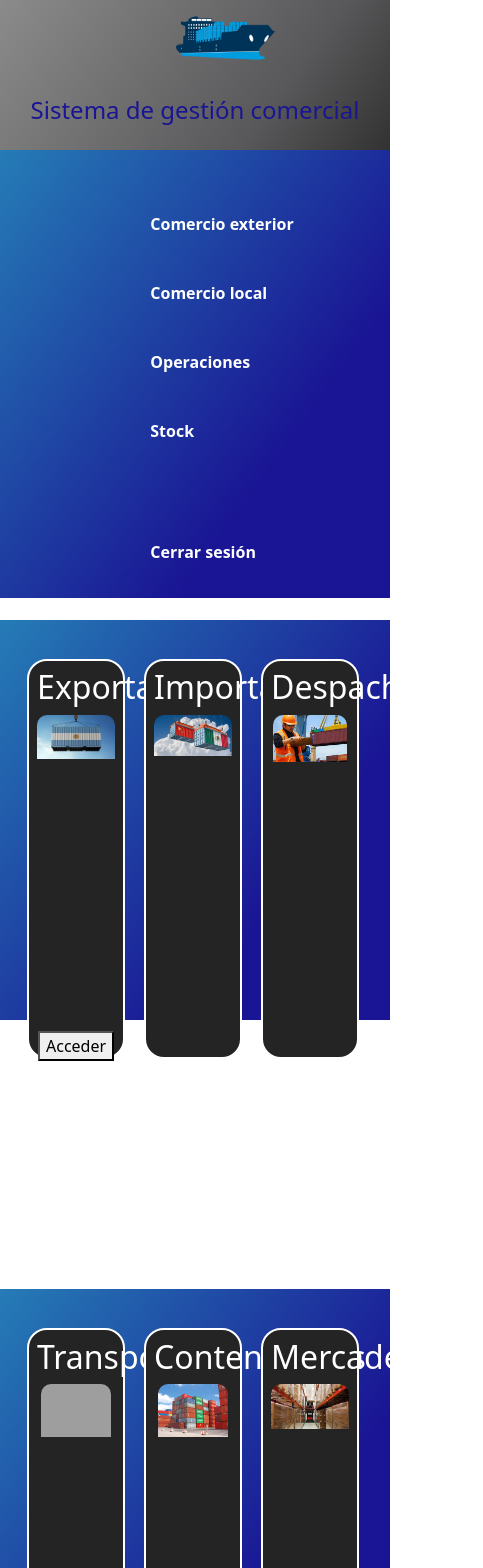
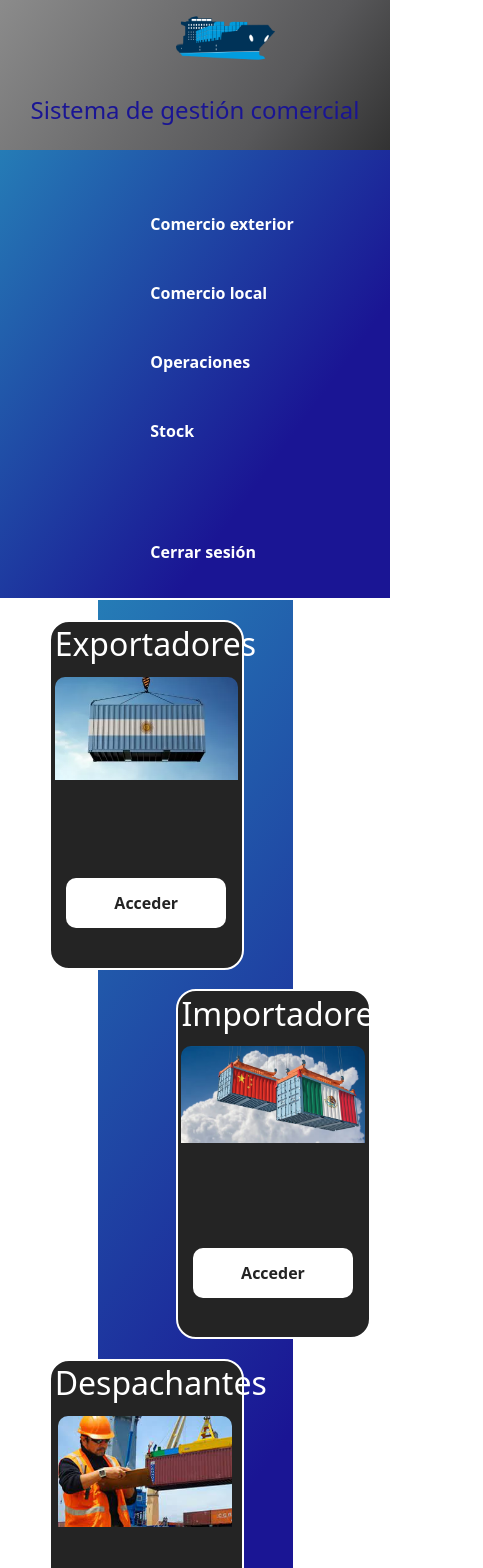
Before and after one commit to Daniela2-1998/ComexApp-web, a React (Create React App) app: page /comercio-exterior/1/1/1/1 in a window 390 px wide. Shown: the top 1568 px of the page, 483 px wide, since content can reach past the window. Built offline with nearby package versions, Linux system fonts and the light colour scheme; grey boxes are pictures that could not be loaded.

Commit message:
sección comercio exterior listo

```diff
--- /dev/null
+++ b/src/components/ElementosComercio.js
@@ -0,0 +1,189 @@
+import styled from "styled-components";
+
+
+const ContenedorOpciones = styled.div`
+  width: 100%;
+  height: 650px;
+  margin-top: 5%;
+
+
+  @media (max-width: 900px) {
+    height: 1300px;
+    margin-top: 0%;
+  }
+`;
+
+
+const EspacioDeOpciones = styled.div`
+  width: 100%;
+  height: 400px;
+  background: -webkit-linear-gradient(144deg,#1A1594, #1A1594 30%,#257cb6);
+  display: flex;
+
+
+  @media (max-width: 1100px) {
+    height: 300px;
+  }
+
+  @media (max-width: 900px) {
+    width: 50%;
+    height: 1300px;
+    margin-left: 25%;
+    display: flex;
+    flex-direction: column;
+  }
+
+
+  @media (max-width: 700px) {
+    width: 50%;
+    height: 1300px;
+    margin-left: 25%;
+    display: flex;
+    flex-direction: column;
+  }
+`;
+
+
+const CardOpcion1 = styled.div`
+  width: 25%;
+  height: 400px;
+  margin-top: 10%;
+  margin-left: 7%;
+  padding: 2%;
+  border: 2px solid #fff;
+  border-radius: 20px;
+  position: absolute;
+  background-color: #242424;
+
+
+  @media (max-width: 900px) {
+    height: 350px;
+    width: 65%;
+    margin-left: -25%;
+    position: relative;
+  }
+
+  @media (max-width: 700px) {
+    height: 350px;
+    width: 85%;
+  }
+
+  @media (max-width: 550px) {
+    height: 350px;
+    width: 95%;
+  }
+
+  @media (max-width: 500px) {
+    height: 350px;
+    width: 100%;
+  }
+`;
+
+const CardOpcion2 = styled.div`
+  width: 25%;
+  height: 400px;
+  margin-top: 10%;
+  margin-left: 37%;
+  padding: 2%;
+  border: 2px solid #fff;
+  border-radius: 20px;
+  position: absolute;
+  background-color: #242424;
+
+
+  @media (max-width: 900px) {
+    height: 350px;
+    width: 65%;
+    margin-left: 65%;
+    position: relative;
+  }
+
+  @media (max-width: 700px) {
+    height: 350px;
+    width: 85%;
+    margin-left: 55%;
+  }
+
+  @media (max-width: 550px) {
+    height: 350px;
+    width: 95%;
+    margin-left: 40%;
+  }
+
+  @media (max-width: 500px) {
+    height: 350px;
+    width: 100%;
+  }
+`;
+
+
+const CardOpcion3 = styled.div`
+  width: 25%;
+  height: 400px;
+  margin-top: 10%;
+  margin-left: 67%;
+  padding: 2%;
+  border: 2px solid #fff;
+  border-radius: 20px;
+  position: absolute;
+  background-color: #242424;
+
+
+  @media (max-width: 900px) {
+    height: 350px;
+    width: 65%;
+    margin-left: -25%;
+    position: relative;
+  }
+
+  @media (max-width: 700px) {
+    height: 350px;
+    width: 85%;
+  }
+
+  @media (max-width: 550px) {
+    height: 350px;
+    width: 95%;
+  }
+
+  @media (max-width: 500px) {
+    height: 350px;
+    width: 100%;
+  }
+`;
+
+
+
+const CardOpcionTitulo = styled.h3`
+  font-size: 2rem;
+  color: #fff;
+  text-align: center;
+`;
+
+
+const CardBoton = styled.button`
+  width: 84%;
+  height: 50px;
+  margin-top: -25%;
+  margin-left: -42%;
+  position: absolute;
+  border-radius: 10px;
+  border: none;
+  background: #fff;
+  color: #242424;
+  font-weight: bold;
+
+  &:hover {
+    background: #cecdcd;
+    color: #090909;
+    font-weight: bolder;
+    font-size: large;
+  }
+
+
+  @media (max-width: 1100px) {
+    margin-top: -60%;
+  }
+`;
+
+export {ContenedorOpciones, EspacioDeOpciones, CardOpcion1, CardOpcion2, CardOpcion3, CardOpcionTitulo, CardBoton};
--- a/src/css/Comercio.css
+++ b/src/css/Comercio.css
@@ -28,9 +28,7 @@
 }
 
 .imagen-contenedores{
-    background-image: url("../images/contenedores.jpg");
-    width: 90%;
-    margin-left: 5%;
+    background-image: url("../images/contenedores.webp");
 }
 
 
@@ -38,6 +36,25 @@
     background-image: url("../images/mercaderia.webp");
 }
 
-.boton{
+.boton-a-inicio{
+    margin-top: -5% !important;
+    margin-left: 37%;
+}
 
+
+
+@media (max-width: 1100px) {
+
+    .boton-a-inicio{
+        margin-top: -5%;
+        margin-bottom: 5%;
+    }
 }
+
+
+@media (max-width: 900px) {
+
+    .boton-a-inicio{
+        margin-left: 27%;
+    }
+}
--- a/src/pages/ComercioExterior.js
+++ b/src/pages/ComercioExterior.js
@@ -5,7 +5,7 @@ import { useNavigate } from 'react-router-dom';
 
 import { Helmet, HelmetProvider } from 'react-helmet-async';
 
-import styled from 'styled-components';
+import { ContenedorOpciones, EspacioDeOpciones, CardOpcion1, CardOpcion2, CardOpcion3, CardOpcionTitulo, CardBoton } from '../components/ElementosComercio';
 import '../css/Comercio.css';
 
 import ContenedorGeneralInicio from '../components/ContenedorGeneral';
@@ -55,17 +55,19 @@ function ComercioExterior() {
                         <CardOpcion1>
                             <CardOpcionTitulo>Exportadores</CardOpcionTitulo>
                             <figure className='imagen2 imagen-exportadores'></figure>
-                            <button className='boton'>Acceder</button>
+                            <CardBoton>Acceder</CardBoton>
                         </CardOpcion1>
 
                         <CardOpcion2>
                             <CardOpcionTitulo>Importadores</CardOpcionTitulo>
                             <figure className='imagen2 imagen-importadores'></figure>
+                            <CardBoton>Acceder</CardBoton>
                         </CardOpcion2>
 
                         <CardOpcion3>
                             <CardOpcionTitulo>Despachantes</CardOpcionTitulo>
                             <figure className='imagen2 imagen-despachantes'></figure>
+                            <CardBoton>Acceder</CardBoton>
                         </CardOpcion3>
 
                     </EspacioDeOpciones>
@@ -80,85 +82,31 @@ function ComercioExterior() {
                         <CardOpcion1>
                             <CardOpcionTitulo>Transportes</CardOpcionTitulo>
                             <figure className='imagen2 imagen-logistica'></figure>
+                            <CardBoton>Acceder</CardBoton>
                         </CardOpcion1>
 
                         <CardOpcion2>
                             <CardOpcionTitulo>Contenedores</CardOpcionTitulo>
                             <figure className='imagen2 imagen-contenedores'></figure>
+                            <CardBoton>Acceder</CardBoton>
                         </CardOpcion2>
 
                         <CardOpcion3>
                             <CardOpcionTitulo>Mercadería</CardOpcionTitulo>
                             <figure className='imagen2 imagen-mercaderia'></figure>
+                            <CardBoton>Acceder</CardBoton>
                         </CardOpcion3>
 
                     </EspacioDeOpciones>
 
                 </ContenedorOpciones>
 
+                <BotonRegresar className='boton-a-inicio' onClick={regresarAMenu}>Inicio</BotonRegresar>
             </ContenedorGeneralInicio>
         </>
     )
 }
 
 
-const ContenedorOpciones = styled.div`
-  width: 100%;
-  height: 650px;
-  margin-top: 5%;
-`;
 
-
-const EspacioDeOpciones = styled.div`
-  width: 100%;
-  height: 400px;
-  background: -webkit-linear-gradient(144deg,#1A1594, #1A1594 30%,#257cb6);
-`;
-
-
-const CardOpcion1 = styled.div`
-  width: 25%;
-  height: 400px;
-  margin-top: 10%;
-  margin-left: 7%;
-  padding: 2%;
-  border: 2px solid #fff;
-  border-radius: 20px;
-  position: absolute;
-  background-color: #242424;
-`;
-
-const CardOpcion2 = styled.div`
-  width: 25%;
-  height: 400px;
-  margin-top: 10%;
-  margin-left: 37%;
-  padding: 2%;
-  border: 2px solid #fff;
-  border-radius: 20px;
-  position: absolute;
-  background-color: #242424;
-`;
-
-
-const CardOpcion3 = styled.div`
-  width: 25%;
-  height: 400px;
-  margin-top: 10%;
-  margin-left: 67%;
-  padding: 2%;
-  border: 2px solid #fff;
-  border-radius: 20px;
-  position: absolute;
-  background-color: #242424;
-`;
-
-
-
-const CardOpcionTitulo = styled.h3`
-  font-size: 2rem;
-  color: #fff;
-  text-align: center;
-`;
-
-export default ComercioExterior
+export default ComercioExterior;
```
Also changed, not shown: src/images/contenedores.jpg, src/images/contenedores.webp (added).
